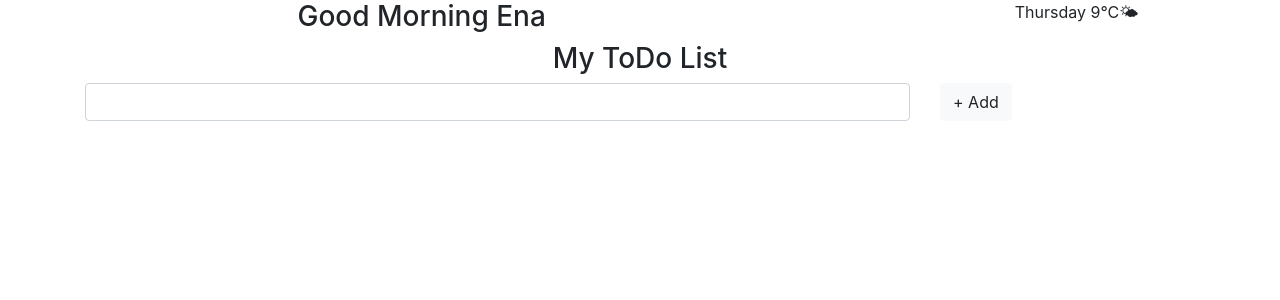
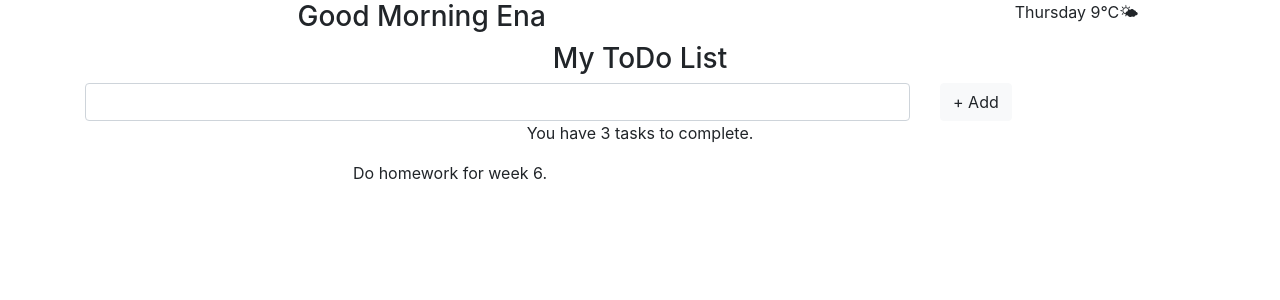
Before and after one commit to enanara/todo-app-frontend, a React (Create React App) app: page / in a window 1280 px wide. Shown: the top 300 px of the page. Built offline with nearby package versions, Linux system fonts and the light colour scheme.

Commit message:
initial commit before github

```diff
--- a/src/ToDo.js
+++ b/src/ToDo.js
@@ -22,6 +22,16 @@ class ToDo extends React.Component {
                         </button>
                     </div>
                 </div>
+                <div className="row">
+                    <div className="col-12 d-none d-md-block" >
+                        <p>You have <span>3</span> tasks to complete.</p>
+                    </div>
+                    <div className="col-8">
+                        Do homework for week 6.
+                    </div>
+
+
+                </div>
             </div>
         );
     }
```
